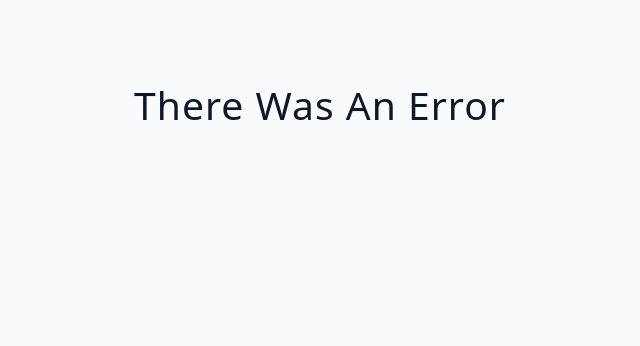
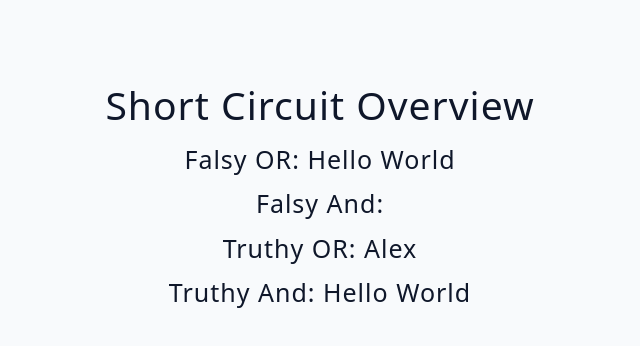
Before and after one commit to aleksandarPaytalov/03-advanced-react, a React (Vite) app: page / in a window 1280 px wide. Shown: the top 346 px of the page, without its empty margins (320-960 px from the left). Built offline with nearby package versions, Linux system fonts and the light colour scheme; no server answers.

Commit message:
short-circuit-overview

```diff
--- a/src/App.jsx
+++ b/src/App.jsx
@@ -1,4 +1,4 @@
-import Starter from "./tutorial/03-conditional-rendering/starter/02-multiple-returns-fetch-data.jsx";
+import Starter from "./tutorial/03-conditional-rendering/starter/04-short-circuit-overview.jsx";
 import Final from "./tutorial/01-useState/final/03-useState-array.jsx";
 
 function App() {
--- a/src/tutorial/03-conditional-rendering/starter/03-hooks-rule.jsx
+++ b/src/tutorial/03-conditional-rendering/starter/03-hooks-rule.jsx
@@ -1,7 +1,7 @@
-import { useState, useEffect } from 'react';
+import { useState, useEffect } from "react";
 
 const Example = () => {
-  const [condition, setCondition] = useState(true);
+  const [condition, setCondition] = useState(null);
   if (condition) {
     // won't work
     const [state, setState] = useState(false);
--- a/src/tutorial/03-conditional-rendering/starter/04-short-circuit-overview.jsx
+++ b/src/tutorial/03-conditional-rendering/starter/04-short-circuit-overview.jsx
@@ -1,6 +1,20 @@
-import { useState } from 'react';
+import { useState } from "react";
 
 const ShortCircuitOverview = () => {
-  return <h2>short circuit overview</h2>;
+  const [text, setText] = useState("");
+  const [name, setName] = useState("alex");
+
+  console.log(text && "hello world");
+
+  return (
+    <div>
+      {/* {if("Some condition"){"Wong going to work"}} */}
+      <h2>short circuit overview</h2>
+      <h4>Falsy OR: {text || "hello world"}</h4>
+      <h4>Falsy And: {text && "hello world"}</h4>
+      <h4>Truthy OR: {name || "hello world"}</h4>
+      <h4>Truthy And: {name && "hello world"}</h4>
+    </div>
+  );
 };
 export default ShortCircuitOverview;
```
